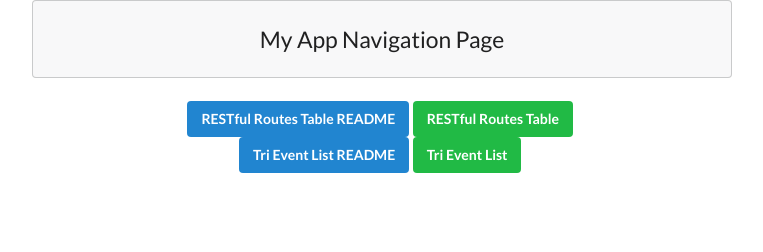
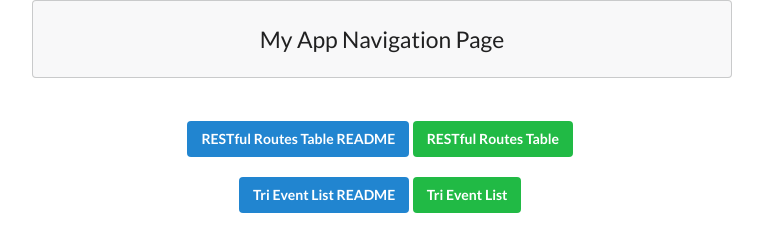
Before and after one commit to banketasii/banketasii.github.io, a plain HTML site: page index.html in a window 1280 px wide. Shown: the whole page, without its empty margins (258-1021 px from the left). Drawn offline with nearby package versions, Linux system fonts and the light colour scheme.

Commit message:
Added Class
Added a class called app for css styling purposes

```diff
--- a/index.html
+++ b/index.html
@@ -5,16 +5,17 @@
 		<meta charset="UTF-8">
 		<meta name="viewport" content="initial-scale=1.0">
 		<link rel="stylesheet" type="text/css" href="https://cdnjs.cloudflare.com/ajax/libs/semantic-ui/2.3.1/semantic.min.css">
+    <link rel="stylesheet" type="text/css" href="index.css">
 	</head>
 	<body>
     <div class='ui main text container'>
       <div class='ui huge message page center aligned grid'>My App Navigation Page</div>
 
-      <div id='app1' class='ui center aligned grid'>
+      <div id='app1' class='ui center aligned grid app'>
         <a class='ui button blue' href='RESTful_Routes_Table/README.md'>RESTful Routes Table README</a>
         <a class='ui button green' href='RESTful_Routes_Table/restful_routes.html'>RESTful Routes Table</a>
       </div> <!-- Closes center aligned grid -->
-      <div id='app2' class='ui center aligned grid'>
+      <div id='app2' class='ui center aligned grid app'>
         <a class='ui button blue' href='Tri_Event_List/README.md'>Tri Event List README</a>
         <a class='ui button green' href='Tri_Event_List/index.html'>Tri Event List</a>
       </div> <!-- Closes center aligned grid -->
```
